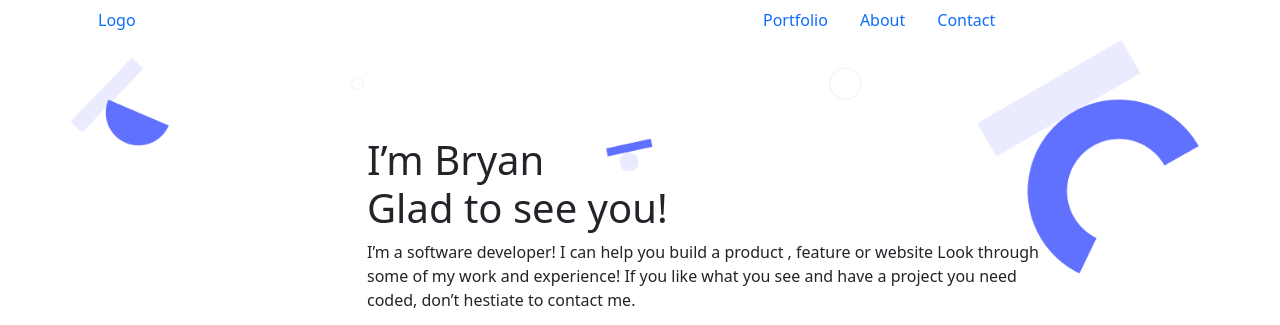
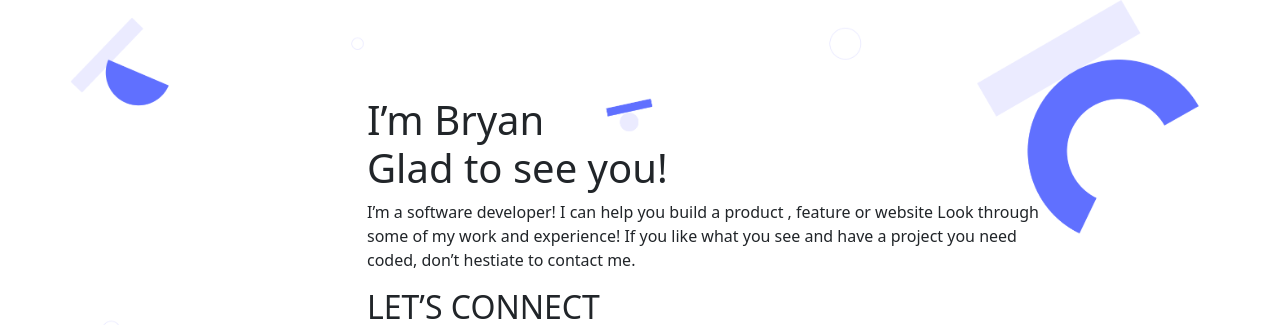
Before and after one commit to Peacefulkind/Bootstrap, a website: page index.html in a window 1280 px wide. Shown: the top 325 px of the page. Drawn offline with nearby package versions, Linux system fonts and the light colour scheme.

Commit message:
Adjust index.html file

```diff
--- a/index.html
+++ b/index.html
@@ -13,27 +13,7 @@
      <title>Desktop Version Website</title>
      </head>
   <body>
-    <header>
-      <div class="container">
-      <div class="row" >
-        <div class="col">
-          <a class="nav-link" href="#">Logo</a></div>
-        <div class="col-9 col-sm-8 col-md-7 col-lg-5 ms-auto ">
-          <ul class="nav ">
-          <li class="nav-item ">
-          <a class="nav-link " href="#">Portfolio</a>
-        </li>
-       <li class="nav-item">
-          <a class="nav-link" href="#">About</a>
-        </li>
-        <li class="nav-item">
-          <a class="nav-link" href="#">Contact</a>
-        </li>
-      </ul>
-    </div>
-    </div>
-      </div>
-    </header>
+
   <div class="container ">
     <div class="row" style="height: 100vh; background-image: url('resources/Header bg@2x.png'); background-size: 100%; background-repeat: no-repeat;">
       <div class="col overflow-auto offset-3 mt-5 pt-5">
```
